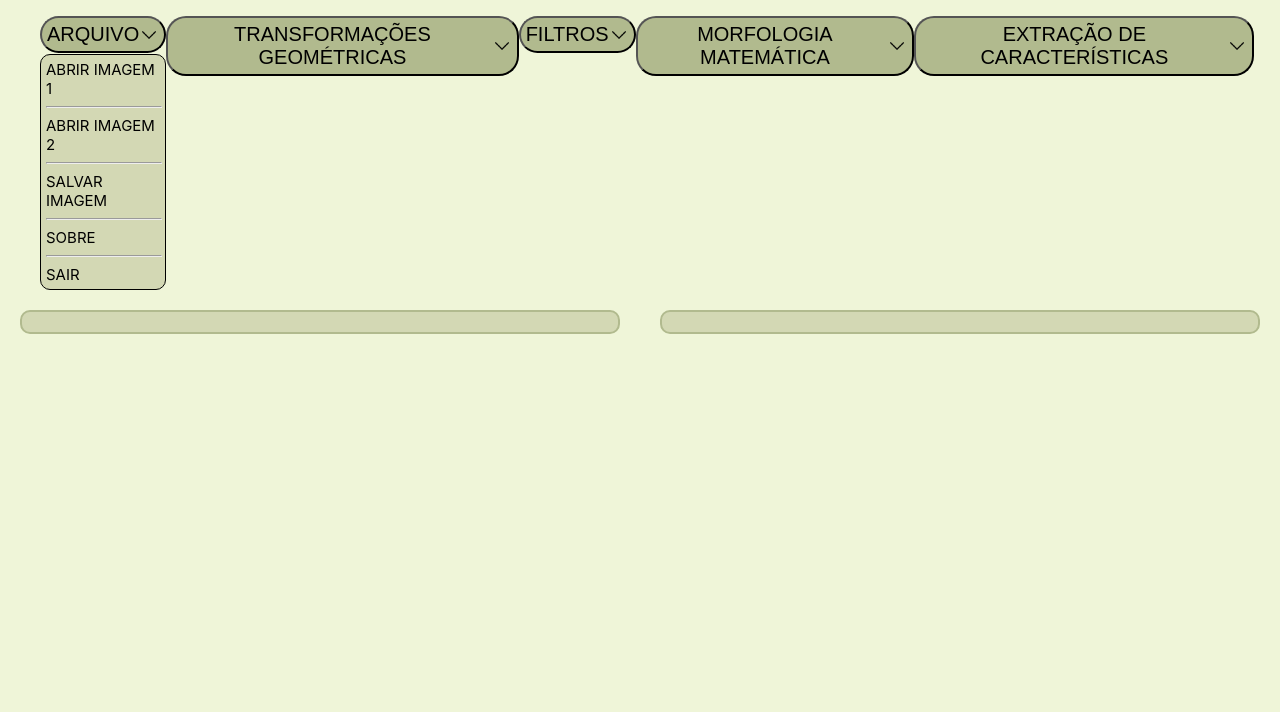
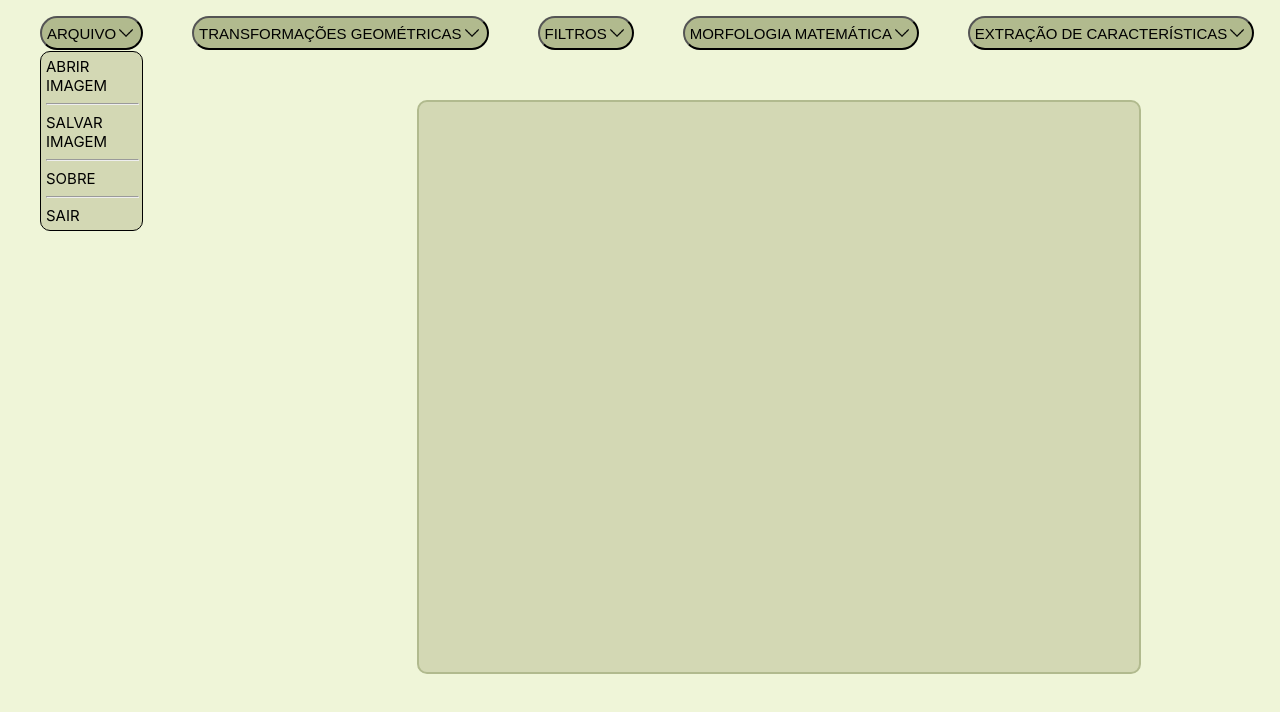
Before and after one commit to juliaandreiakoch/processamento_digital_imagens, a React (Create React App) app: page / in a window 1280 px wide. Both pictures are taken after a click on the button "ARQUIVO". Shown: the top 712 px of the page. Built offline with nearby package versions, Linux system fonts and the light colour scheme.

Commit message:
feat: implementing translate function

```diff
--- a/src/App.css
+++ b/src/App.css
@@ -1,5 +1,9 @@
 body {
   background-color: #eff5d8;
+}
+
+[id="1"] {
+  font-size: 15px;
 }
 
 .expandedList {
@@ -11,10 +15,13 @@ body {
   background-color: #d3d8b4;
   border: 1px solid black;
   border-radius: 10px;
+  position: absolute;
+  top: 100%;
 }
 
 .headerMenu {
   display: flex;
+  position: relative;
   flex-direction: row;
   list-style-type: none;
   justify-content: space-between;
@@ -34,10 +41,12 @@ button {
   font-weight: 500;
   border-radius: 20px;
   padding: 5px;
+  cursor: pointer;
 }
 
 .expandedItem {
   display: flex;
+  position: relative;
   flex-direction: column;
 }
 
@@ -62,16 +71,61 @@ hr {
   margin-top: 20px;
 }
 
-.imageBox {
-  width: 45%;
+canvas {
+  width: 700px;
+  height: 550px;
+  border-radius: 10px;
+  padding: 10px;
+  border: 2px solid #b1ba8e;
+  border-radius: 10px;
+  background-color: #d3d8b4;
+  margin-top: 30px;
+}
+
+.imageBox img {
+  width: 700px;
+  height: 550px;
   border: 2px solid #b1ba8e;
   border-radius: 10px;
   padding: 10px;
   background-color: #d3d8b4;
+  margin-top: 30px;
 }
 
-.imageBox img {
-  width: 100%;
-  height: auto;
-  border-radius: 10px;
+.translate {
+  display: flex;
+  justify-content: center;
+  align-items: center;
 }
+
+.translate-input {
+  display: flex;
+  flex-direction: column;
+  align-items: center;
+  margin: 15px;
+}
+
+.translate-input p {
+  margin: 5px;
+  font-weight: bold;
+}
+
+.translatedImage button {
+  background-color: black;
+  cursor: pointer;
+  color: white;
+  font-weight: bold;
+}
+
+@media(max-width: 1100px) {
+  [id="1"] {
+    font-size: 10px;
+  }
+}
+
+@media(max-width: 800px) {
+  [id="1"] {
+    height: 20px;
+    font-size: 10px;
+  }
+}
--- a/src/App.tsx
+++ b/src/App.tsx
@@ -2,6 +2,7 @@ import { useRef, useState } from 'react';
 import './App.css';
 import './assets/expandDown.png';
 import expandDownIcon from './assets/expandDown.png'
+import { Translate } from './functions/translate';
 
 function App() {
 
@@ -10,8 +11,8 @@ function App() {
   const [isFilterExpanded, setIsFilterExpanded] = useState<boolean>(false);
   const [isMorphologyExpanded, setIsMorphologyExpanded] = useState<boolean>(false);
   const [isExtractionExpanded, setIsExtractionExpanded] = useState<boolean>(false);
-  const [imageSrc1, setImageSrc1] = useState<string | null>(null);
-  const [imageSrc2, setImageSrc2] = useState<string | null>(null);
+  const [imageSrc1, setImageSrc1] = useState<string>("");
+  const [imageSrc2, setImageSrc2] = useState<string>("");
   const fileInputRef1 = useRef<HTMLInputElement>(null);
   const fileInputRef2 = useRef<HTMLInputElement>(null);
 
@@ -43,11 +44,14 @@ function App() {
     }
   };
 
-  const handleOpenImage2 = () => {
-    if (fileInputRef2.current) {
-      fileInputRef2.current.click();
-    }
-  };
+  const [deslocHorizontal, setDeslocHorizontal] = useState<number>(0);
+  const [deslocVertical, setDeslocVertical] = useState<number>(0);
+  const [translateClicked, setTranslateClicked] = useState<boolean>(false);
+
+  const handleTranslate = () => {
+    Translate(imageSrc1, deslocHorizontal, deslocVertical)
+  }
+
 
   return (
     <div>
@@ -67,16 +71,14 @@ function App() {
         <ul className='headerMenu'>
           <div className='expandedItem'>
             <button type="button" onClick={() => { setIsFileExpanded(!isFileExpanded) }}>
-              <div className='buttonImage'>
+              <div className='buttonImage' id="1">
                 arquivo
                 <img src={expandDownIcon} alt='Expand down icon' />
               </div>
             </button>
             {isFileExpanded && (
               <ul className='expandedList'>
-                <li onClick={handleOpenImage1}>Abrir imagem 1</li>
-                <hr />
-                <li onClick={handleOpenImage2}>Abrir imagem 2</li>
+                <li onClick={handleOpenImage1}>Abrir imagem</li>
                 <hr />
                 <li>Salvar imagem</li>
                 <hr />
@@ -88,14 +90,14 @@ function App() {
           </div>
           <div>
             <button onClick={() => { setIsTransformationExpanded(!isTransformationExpanded) }}>
-              <div className='buttonImage'>
+              <div className='buttonImage' id="1">
                 transformações geométricas
                 <img src={expandDownIcon} alt='Expand down icon' />
               </div>
             </button>
             {isTransformationExpanded && (
               <ul className='expandedList'>
-                <li>Transladar</li>
+                <li onClick={(() => setTranslateClicked(!translateClicked))}>Transladar</li>
                 <hr />
                 <li>Rotacionar</li>
                 <hr />
@@ -109,7 +111,7 @@ function App() {
           </div>
           <div>
             <button onClick={() => { setIsFilterExpanded(!isFilterExpanded) }}>
-              <div className='buttonImage'>
+              <div className='buttonImage' id="1">
                 filtros
                 <img src={expandDownIcon} alt='Expand down icon' />
               </div>
@@ -128,7 +130,7 @@ function App() {
           </div>
           <div>
             <button onClick={() => { setIsMorphologyExpanded(!isMorphologyExpanded) }}>
-              <div className='buttonImage'>
+              <div className='buttonImage' id="1">
                 morfologia matemática
                 <img src={expandDownIcon} alt='Expand down icon' />
               </div>
@@ -147,7 +149,7 @@ function App() {
           </div>
           <div>
             <button onClick={() => { setIsExtractionExpanded(!isExtractionExpanded) }}>
-              <div className='buttonImage'>
+              <div className='buttonImage' id="1">
                 extração de características
                 <img src={expandDownIcon} alt='Expand down icon' />
               </div>
@@ -160,13 +162,36 @@ function App() {
           </div>
         </ul>
       </nav>
+      {translateClicked && <div className='translate'>
+        <div className='translate-input'>
+          <p>Deslocamento Horizontal</p>
+          <input
+            type="text"
+            value={deslocHorizontal}
+            onChange={(e => (setDeslocHorizontal(parseInt(e.target.value))))}
+            placeholder="Digite algo..."
+            style={{ padding: '10px', fontSize: '16px' }}
+          />
+        </div>
+        <div className='translate-input'>
+          <p>Deslocamento Vertical</p>
+          <input
+            type="text"
+            value={deslocVertical}
+            onChange={(e => (setDeslocVertical(parseInt(e.target.value))))}
+            placeholder="Digite algo..."
+            style={{ padding: '10px', fontSize: '16px' }}
+          />
+        </div>
+        <div className='translatedImage'>
+          <button onClick={() => { handleTranslate(); setTranslateClicked(false) }}>Transladar</button>
+        </div>
+      </div>}
       <div className="imagesContainer">
         <div className="imageBox">
           {imageSrc1 && <img src={imageSrc1} alt="Imagem 1" />}
         </div>
-        <div className="imageBox">
-          {imageSrc2 && <img src={imageSrc2} alt="Imagem 2" />}
-        </div>
+        <canvas id="meuCanvas"></canvas>
       </div>
     </div>
   );
--- /dev/null
+++ b/src/functions/translate.ts
@@ -0,0 +1,47 @@
+export const Translate = (image: string, deslocamentoX: number, deslocamentoY: number) => {
+  console.log("antes do listener");
+  console.log("FUNÇÃO TRANSLATE");
+  const canvas = document.getElementById('meuCanvas') as HTMLCanvasElement;
+  const ctx = canvas.getContext('2d');
+
+  if (!ctx) {
+    console.error('Contexto do canvas não está disponível.');
+    return;
+  }
+
+  const imagem = new Image();
+  imagem.src = image;
+
+  imagem.onload = () => {
+    // Define o tamanho do canvas para a dimensão da imagem
+    canvas.width = imagem.width;
+    canvas.height = imagem.height;
+
+    desenharImagem();
+  };
+
+  imagem.onerror = () => {
+    console.error('Erro ao carregar a imagem.');
+  };
+
+  // Função para desenhar a imagem com os deslocamentos atuais
+  const desenharImagem = () => {
+    const deslocamentoHorizontal = deslocamentoX;
+    const deslocamentoVertical = deslocamentoY;
+
+    // Limpa o canvas
+    ctx.clearRect(0, 0, canvas.width, canvas.height);
+
+    // Salva o estado atual do contexto
+    ctx.save();
+
+    // Aplica a tradução
+    ctx.translate(deslocamentoHorizontal, deslocamentoVertical);
+
+    // Desenha a imagem na posição transladada
+    ctx.drawImage(imagem, 0, 0);
+
+    // Restaura o estado anterior do contexto
+    ctx.restore();
+  };
+}
```
